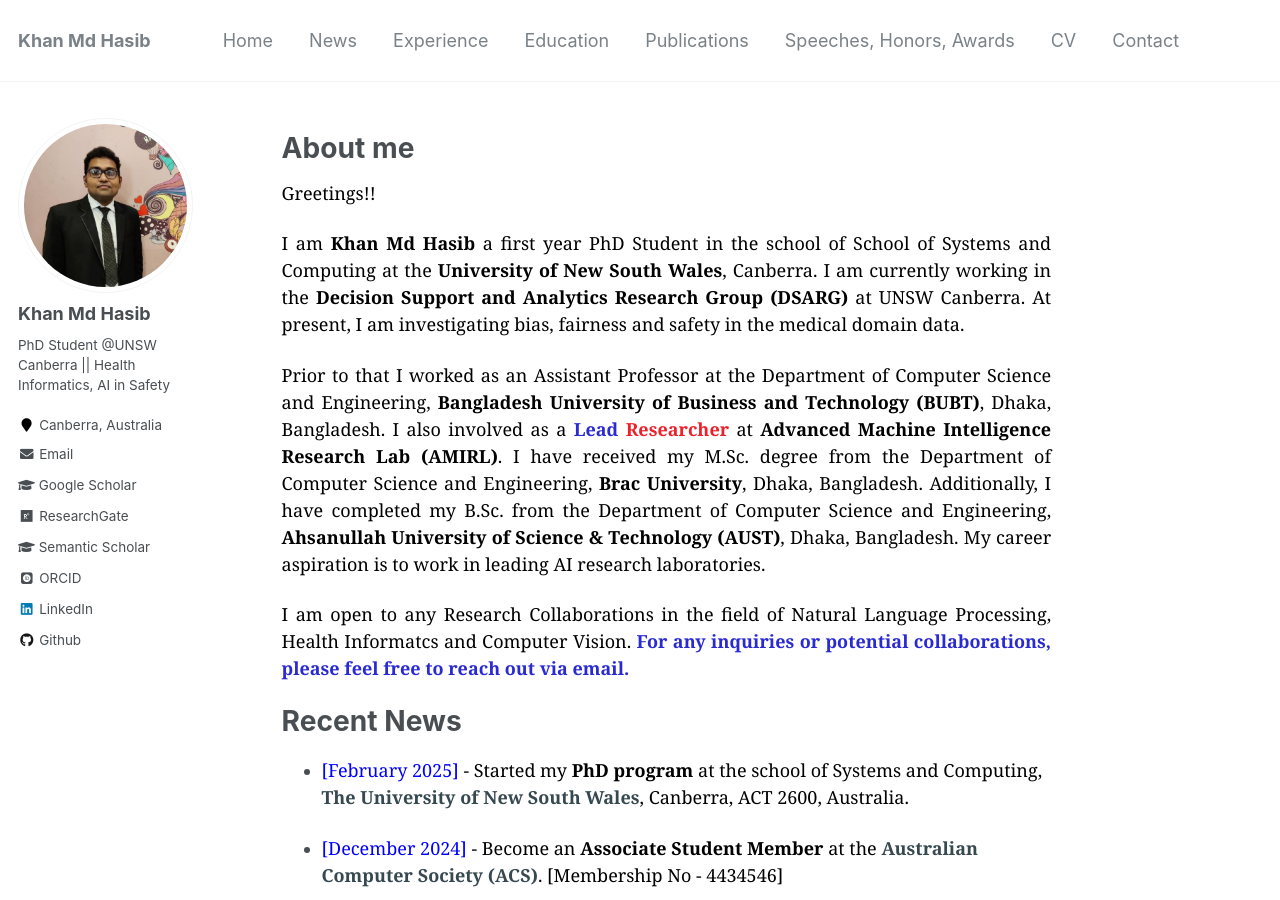
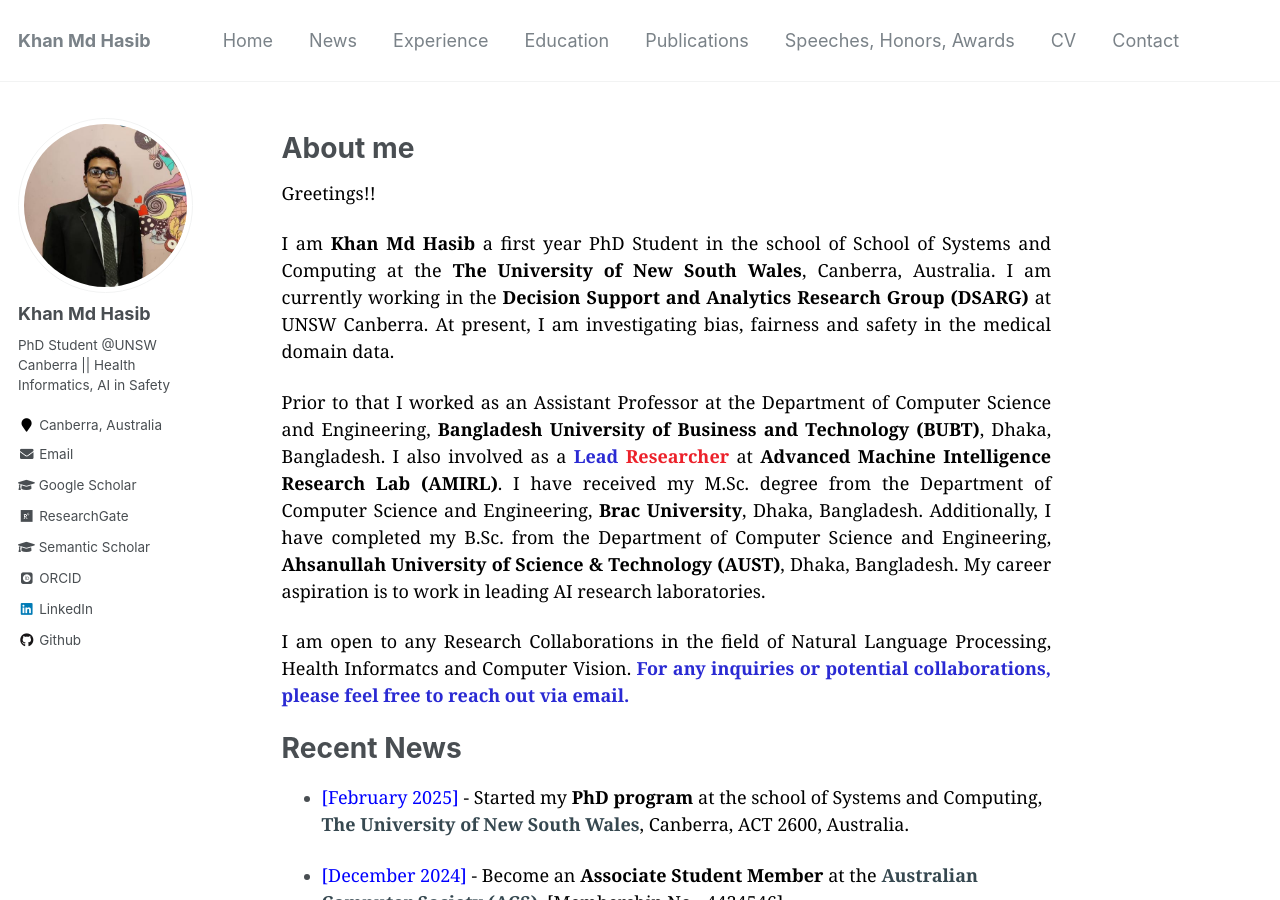
Before and after one commit to hasibaust13/hasibaust13.github.io, a Jekyll site: the page built from _pages/about.md, in a window 1280 px wide and 900 px high. Built offline with Jekyll 4.4.1, drawn with Linux system fonts in a browser that asks for light colours; some web fonts are replaced.

Commit message:
About update

```diff
--- a/_pages/about.md
+++ b/_pages/about.md
@@ -12,7 +12,7 @@
 
 <p style="text-align:justify; color:black; font-family:Georgia"> Greetings!!</p>
 
-<p style="text-align:justify; color:black; font-family:Georgia"> I am <b>Khan Md Hasib</b> a first year PhD Student in the school of School of Systems and Computing at the <b><a href="https://www.unsw.edu.au/canberra" target="_blank" style="color:black;">University of New South Wales</a></b>, Canberra. I am currently working in the <b><a href="https://www.unsw.edu.au/canberra/our-research/research-centres-institutes/dsar-group" target="_blank" style="color:black;">Decision Support and Analytics Research Group (DSARG)</a></b> at UNSW Canberra. At present, I am investigating bias, fairness and safety in the medical domain data.</p>
+<p style="text-align:justify; color:black; font-family:Georgia"> I am <b>Khan Md Hasib</b> a first year PhD Student in the school of School of Systems and Computing at the <b><a href="https://www.unsw.edu.au/canberra" target="_blank" style="color:black;">The University of New South Wales</a></b>, Canberra, Australia. I am currently working in the <b><a href="https://www.unsw.edu.au/canberra/our-research/research-centres-institutes/dsar-group" target="_blank" style="color:black;">Decision Support and Analytics Research Group (DSARG)</a></b> at UNSW Canberra. At present, I am investigating bias, fairness and safety in the medical domain data.</p>
 
  <!-- ---and very fortunate to be advised by <b><a href="https://www.unsw.edu.au/staff/heba-el-fiqi" target="_blank" style="color:black;">Dr. Heba El-Fiqi</a></b> and# <b><a href="https://www.unsw.edu.au/staff/ripon-chakrabortty" target="_blank" style="color:black;">Dr. Ripon Chakrabortty</a></b>. -->
 
```
Also changed, not shown: Gemfile.lock, 3 other files.
